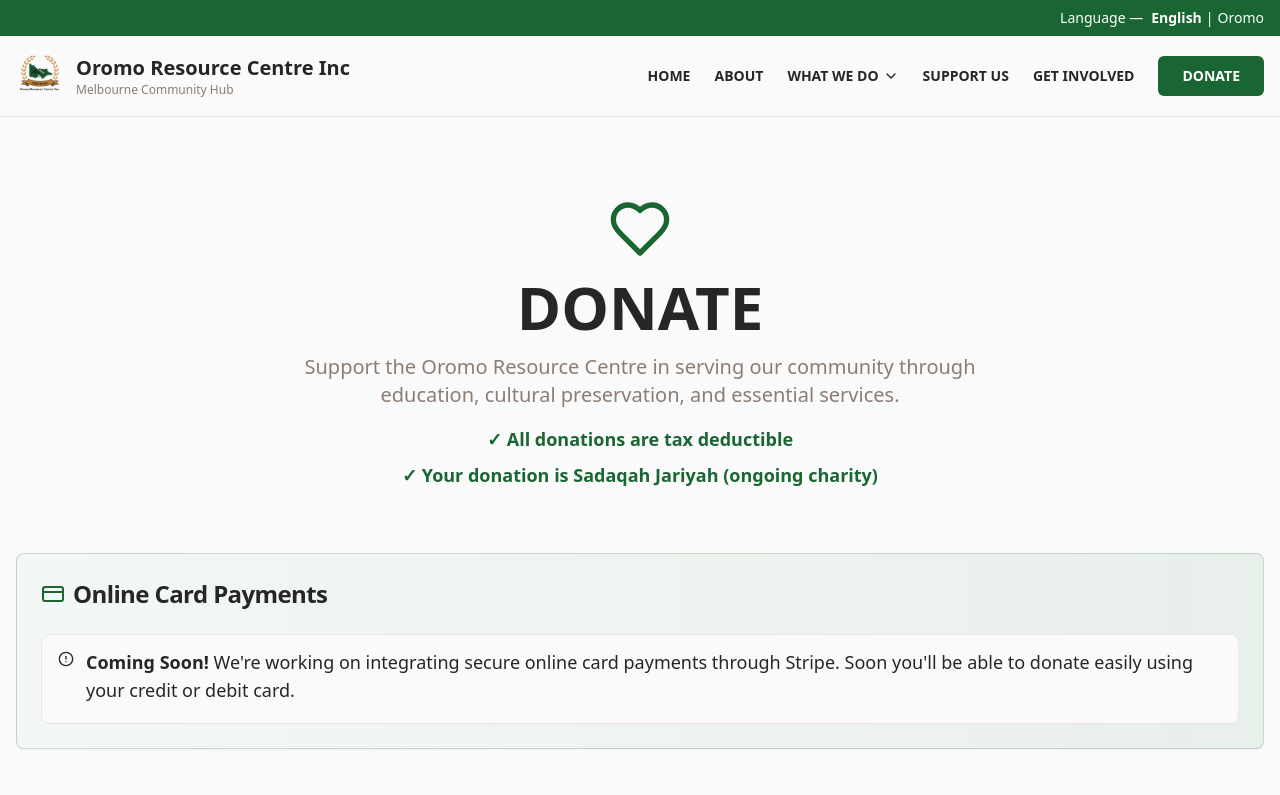
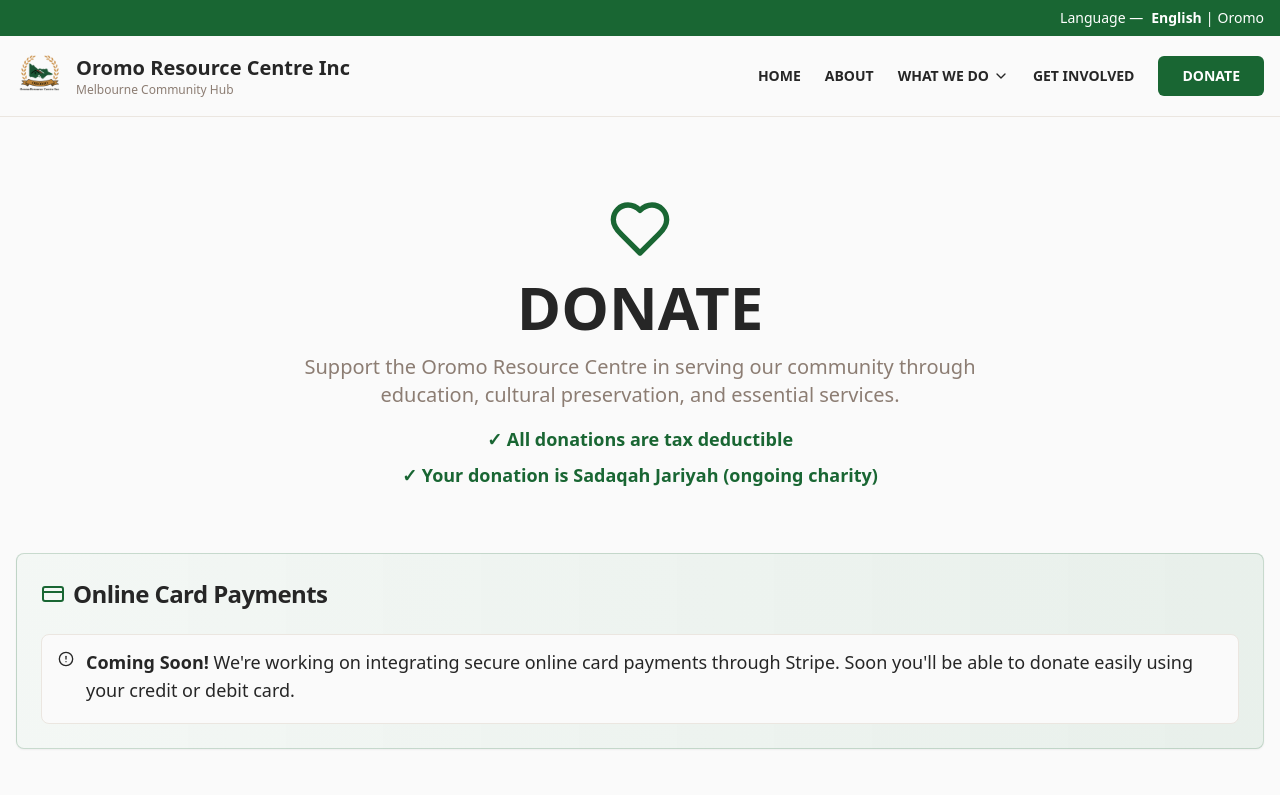
Before and after one commit to fes-reshid/oromo-resource-center, a React (Vite) app: page /donate in a window 1280 px wide. Shown: the top 795 px of the page. Built offline with nearby package versions, Linux system fonts and the light colour scheme.

Commit message:
Add "Support Us" button

```diff
--- a/src/components/Header.tsx
+++ b/src/components/Header.tsx
@@ -63,7 +63,7 @@ const Header = () => {
                   </DropdownMenuItem>
                 </DropdownMenuContent>
               </DropdownMenu>
-              <Link to="/#support" className="text-sm font-semibold text-foreground hover:text-primary transition-colors">{t('supportUs')}</Link>
+              {/* <Link to="/#support" className="text-sm font-semibold text-foreground hover:text-primary transition-colors">{t('supportUs')}</Link> */}
               <Link to="/volunteer" className="text-sm font-semibold text-foreground hover:text-primary transition-colors">{t('getInvolved')}</Link>
               <Link to="/donate">
                 <Button className="bg-primary hover:bg-primary/90 text-primary-foreground font-bold px-6">
@@ -94,7 +94,7 @@ const Header = () => {
               <a href="/#about" className="py-2 text-sm font-semibold text-foreground hover:text-primary transition-colors">{t('aboutLink')}</a>
               <Link to="/services" className="py-2 text-sm font-semibold text-foreground hover:text-primary transition-colors">{t('servicesLink')}</Link>
               <Link to="/gallery" className="py-2 text-sm font-semibold text-foreground hover:text-primary transition-colors">{t('gallery')}</Link>
-              <Link to="/#support" className="py-2 text-sm font-semibold text-foreground hover:text-primary transition-colors">{t('supportUs')}</Link>
+              {/* <Link to="/#support" className="py-2 text-sm font-semibold text-foreground hover:text-primary transition-colors">{t('supportUs')}</Link> */}
               <Link to="/volunteer" className="py-2 text-sm font-semibold text-foreground hover:text-primary transition-colors">{t('getInvolved')}</Link>
               <Link to="/donate" className="block mt-2">
                 <Button className="bg-primary hover:bg-primary/90 text-primary-foreground font-bold w-full">
```
